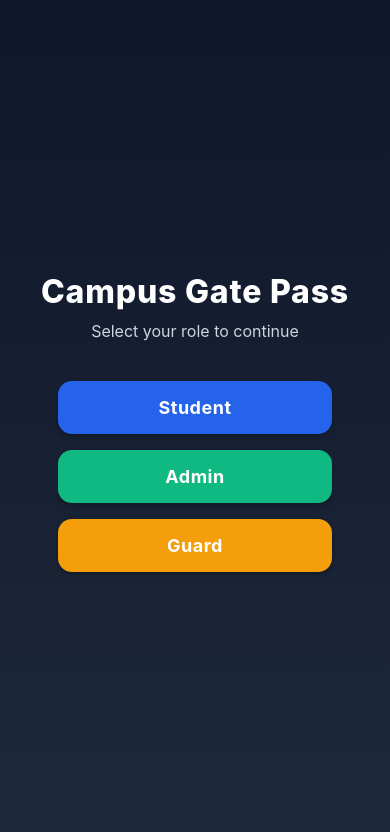
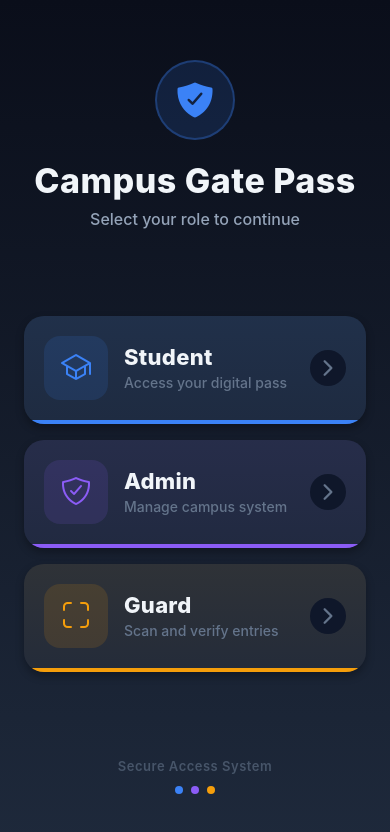
Before and after one commit to BuildingProjects/CampusGatePass, a React Native app in the folder client/: screen /RoleSelector in a window 390 px wide. Shown: the top 832 px of the page. Built offline with nearby package versions, Linux system fonts and the light colour scheme.

Commit message:
styling fix

```diff
--- a/client/Screen/RoleSelector.js
+++ b/client/Screen/RoleSelector.js
@@ -6,43 +6,120 @@ import {
   Pressable,
   StatusBar,
   StyleSheet,
+  Dimensions,
 } from "react-native";
 import { LinearGradient } from "expo-linear-gradient";
+import { Ionicons } from "@expo/vector-icons";
+
+const { width } = Dimensions.get("window");
 
 export default function RoleSelector({ navigation }) {
   const handleRoleSelect = (role) => {
     navigation.navigate("LoginScreen", { role });
   };
 
+  const roles = [
+    {
+      name: "Student",
+      icon: "school-outline",
+      gradient: ["#3B82F6", "#2563EB"],
+      description: "Access your digital pass",
+      color: "#3B82F6",
+    },
+    {
+      name: "Admin",
+      icon: "shield-checkmark-outline",
+      gradient: ["#8B5CF6", "#7C3AED"],
+      description: "Manage campus system",
+      color: "#8B5CF6",
+    },
+    {
+      name: "Guard",
+      icon: "scan-outline",
+      gradient: ["#F59E0B", "#D97706"],
+      description: "Scan and verify entries",
+      color: "#F59E0B",
+    },
+  ];
+
   return (
-    <LinearGradient colors={["#0F172A", "#1E293B"]} style={styles.gradient}>
+    <LinearGradient colors={["#0A0E1A", "#1E293B"]} style={styles.gradient}>
       <SafeAreaView style={styles.safeArea}>
-        <StatusBar barStyle="light-content" />
+        <StatusBar
+          barStyle='light-content'
+          translucent
+          backgroundColor='transparent'
+        />
         <View style={styles.container}>
-          <Text style={styles.title}>Campus Gate Pass</Text>
-          <Text style={styles.subtitle}>Select your role to continue</Text>
+          {/* Header Section */}
+          <View style={styles.header}>
+            <View style={styles.logoContainer}>
+              <View style={styles.logoCircle}>
+                <Ionicons name='shield-checkmark' size={40} color='#3B82F6' />
+              </View>
+            </View>
+            <Text style={styles.title}>Campus Gate Pass</Text>
+            <Text style={styles.subtitle}>Select your role to continue</Text>
+          </View>
 
-          <View style={styles.buttonContainer}>
-            <Pressable
-              style={[styles.button, styles.studentBtn]}
-              onPress={() => handleRoleSelect("Student")}
-            >
-              <Text style={styles.btnText}>Student</Text>
-            </Pressable>
+          {/* Role Cards */}
+          <View style={styles.cardsContainer}>
+            {roles.map((role, index) => (
+              <Pressable
+                key={index}
+                style={({ pressed }) => [
+                  styles.roleCard,
+                  pressed && styles.roleCardPressed,
+                ]}
+                onPress={() => handleRoleSelect(role.name)}
+              >
+                <LinearGradient
+                  colors={[role.gradient[0] + "15", role.gradient[1] + "08"]}
+                  style={styles.cardGradient}
+                >
+                  <View style={styles.cardContent}>
+                    <View
+                      style={[
+                        styles.iconContainer,
+                        { backgroundColor: role.color + "20" },
+                      ]}
+                    >
+                      <Ionicons name={role.icon} size={32} color={role.color} />
+                    </View>
 
-            <Pressable
-              style={[styles.button, styles.adminBtn]}
-              onPress={() => handleRoleSelect("Admin")}
-            >
-              <Text style={styles.btnText}>Admin</Text>
-            </Pressable>
+                    <View style={styles.cardTextContainer}>
+                      <Text style={styles.roleName}>{role.name}</Text>
+                      <Text style={styles.roleDescription}>
+                        {role.description}
+                      </Text>
+                    </View>
 
-            <Pressable
-              style={[styles.button, styles.guardBtn]}
-              onPress={() => handleRoleSelect("Guard")}
-            >
-              <Text style={styles.btnText}>Guard</Text>
-            </Pressable>
+                    <View style={styles.arrowContainer}>
+                      <Ionicons
+                        name='chevron-forward'
+                        size={24}
+                        color='#64748B'
+                      />
+                    </View>
+                  </View>
+
+                  {/* Colored Bottom Border */}
+                  <View
+                    style={[styles.cardBorder, { backgroundColor: role.color }]}
+                  />
+                </LinearGradient>
+              </Pressable>
+            ))}
+          </View>
+
+          {/* Footer */}
+          <View style={styles.footer}>
+            <Text style={styles.footerText}>Secure Access System</Text>
+            <View style={styles.footerDots}>
+              <View style={[styles.dot, { backgroundColor: "#3B82F6" }]} />
+              <View style={[styles.dot, { backgroundColor: "#8B5CF6" }]} />
+              <View style={[styles.dot, { backgroundColor: "#F59E0B" }]} />
+            </View>
           </View>
         </View>
       </SafeAreaView>
@@ -59,53 +136,121 @@ const styles = StyleSheet.create({
   },
   container: {
     flex: 1,
+    justifyContent: "space-between",
+    paddingHorizontal: 24,
+    paddingVertical: 40,
+  },
+  header: {
     alignItems: "center",
+    marginTop: 20,
+  },
+  logoContainer: {
+    marginBottom: 20,
+  },
+  logoCircle: {
+    width: 80,
+    height: 80,
+    borderRadius: 40,
+    backgroundColor: "rgba(59,130,246,0.15)",
     justifyContent: "center",
-    paddingHorizontal: 24,
+    alignItems: "center",
+    borderWidth: 2,
+    borderColor: "rgba(59,130,246,0.3)",
   },
   title: {
-    fontSize: 32,
+    fontSize: 34,
     fontWeight: "800",
-    color: "#fff",
-    marginBottom: 10,
-    letterSpacing: 0.8,
+    color: "#F1F5F9",
+    marginBottom: 8,
+    letterSpacing: 0.5,
     textAlign: "center",
   },
   subtitle: {
     fontSize: 16,
-    color: "#cbd5e1",
-    marginBottom: 40,
+    color: "#94A3B8",
     textAlign: "center",
+    fontWeight: "500",
   },
-  buttonContainer: {
+  cardsContainer: {
+    flex: 1,
+    justifyContent: "center",
+    gap: 16,
+    marginVertical: 40,
+  },
+  roleCard: {
+    borderRadius: 20,
+    overflow: "hidden",
+    elevation: 8,
+    shadowColor: "#000",
+    shadowOffset: { width: 0, height: 4 },
+    shadowOpacity: 0.3,
+    shadowRadius: 8,
+  },
+  roleCardPressed: {
+    opacity: 0.9,
+    transform: [{ scale: 0.98 }],
+  },
+  cardGradient: {
+    backgroundColor: "#1E293B",
+  },
+  cardContent: {
+    flexDirection: "row",
+    alignItems: "center",
+    padding: 20,
+  },
+  iconContainer: {
+    width: 64,
+    height: 64,
+    borderRadius: 16,
+    justifyContent: "center",
+    alignItems: "center",
+    marginRight: 16,
+  },
+  cardTextContainer: {
+    flex: 1,
+  },
+  roleName: {
+    fontSize: 22,
+    fontWeight: "800",
+    color: "#F1F5F9",
+    marginBottom: 4,
+    letterSpacing: 0.3,
+  },
+  roleDescription: {
+    fontSize: 14,
+    color: "#64748B",
+    fontWeight: "500",
+  },
+  arrowContainer: {
+    width: 36,
+    height: 36,
+    borderRadius: 18,
+    backgroundColor: "#0F172A",
+    justifyContent: "center",
+    alignItems: "center",
+  },
+  cardBorder: {
+    height: 4,
     width: "100%",
+  },
+  footer: {
     alignItems: "center",
-    gap: 16,
+    paddingBottom: 10,
   },
-  button: {
-    width: "80%",
-    paddingVertical: 16,
-    borderRadius: 14,
-    alignItems: "center",
-    elevation: 4,
-    shadowColor: "#000",
-    shadowOffset: { width: 0, height: 2 },
-    shadowOpacity: 0.3,
-    shadowRadius: 4,
-  },
-  studentBtn: {
-    backgroundColor: "#2563EB", // Blue
-  },
-  adminBtn: {
-    backgroundColor: "#10B981", // Green
-  },
-  guardBtn: {
-    backgroundColor: "#F59E0B", // Amber
-  },
-  btnText: {
-    fontSize: 18,
-    color: "#fff",
-    fontWeight: "700",
+  footerText: {
+    color: "#475569",
+    fontSize: 13,
+    fontWeight: "600",
+    marginBottom: 12,
     letterSpacing: 0.5,
   },
+  footerDots: {
+    flexDirection: "row",
+    gap: 8,
+  },
+  dot: {
+    width: 8,
+    height: 8,
+    borderRadius: 4,
+  },
 });
```
